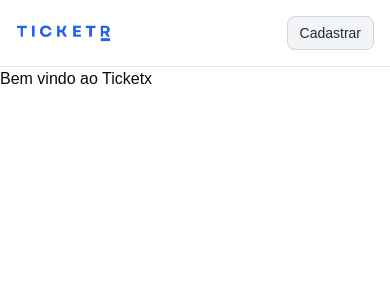
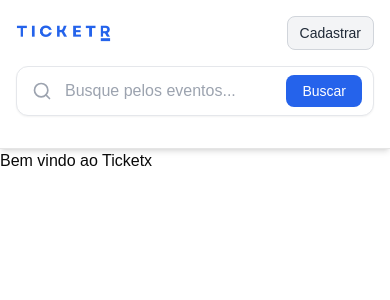
Before and after one commit to alecod/ticketx, a Next.js app: page / in a window 390 px wide. Shown: the top 300 px of the page. Built offline with nearby package versions, Linux system fonts and the light colour scheme; no server answers.

Commit message:
finish styles header

```diff
--- a/components/Header.tsx
+++ b/components/Header.tsx
@@ -1,11 +1,12 @@
-import Image from "next/image"
-import Link from "next/link"
-import logo from '@/images/logo.png'
-import { SignedIn, SignedOut, SignInButton, UserButton } from "@clerk/nextjs"
+import Image from "next/image";
+import Link from "next/link";
+import logo from "@/images/logo.png";
+import { SignedIn, SignedOut, SignInButton, UserButton } from "@clerk/nextjs";
+import SearchBar from "./SearchBar";
 
 function Header() {
   return (
-    <div className="border-b">
+    <div className="border-b shadow-md">
       <div className="flex flex-col lg:flex-row items-center gap-4 p-4">
         <div className="flex items-center justify-between w-full lg:w-auto">
           <Link href="/" className="font-bold shrink-0">
@@ -17,7 +18,6 @@ function Header() {
               className="w-24 lg:w-28"
             />
           </Link>
-
 
           <div className="lg:hidden">
             <SignedIn>
@@ -32,9 +32,65 @@ function Header() {
             </SignedOut>
           </div>
         </div>
+
+        <div className="w-full lg:max-w-2xl">
+          <SearchBar />
+        </div>
+
+        <div className="hidden lg:block ml-auto">
+          <SignedIn>
+            <div className="flex items-center gap-3">
+              <Link href="/seller">
+                <button
+                  type="button"
+                  className="bg-blue-600 text-white px-3 py-1.5 text-sm rounded-lg hover:bg-blue-700 transition"
+                >
+                  Vender Ingressos
+                </button>
+              </Link>
+              <Link href="/tickets">
+                <button
+                  type="button"
+                  className="bg-gray-100 text-black px-3 py-1.5 text-sm rounded-lg hover:bg-gray-300 transition"
+                >
+                  Meus Ingressos
+                </button>
+              </Link>
+              <UserButton />
+            </div>
+          </SignedIn>
+          <SignedOut>
+            <SignInButton mode="modal">
+              <button className="bg-gray-100 text-gray-800 px-3 py-1.5 text-sm rounded-lg hover:bg-gray-200 transition border border-gray-300">
+                Entrar
+              </button>
+            </SignInButton>
+          </SignedOut>
+        </div>
+
+        <div className="lg:hidden w-full flex justify-center gap-3">
+          <SignedIn>
+            <Link href="/seller" className="flex-1">
+              <button
+                type="button"
+                className="bg-blue-600 text-white px-3 py-1.5 text-sm rounded-lg hover:bg-blue-700 transition"
+              >
+                Vender Ingressos
+              </button>
+            </Link>
+            <Link href="/tickets">
+              <button
+                type="button"
+                className="bg-gray-100 text-black px-3 py-1.5 text-sm rounded-lg hover:bg-gray-300 transition"
+              >
+                Meus Ingressos
+              </button>
+            </Link>
+          </SignedIn>
         </div>
       </div>
-  )
+    </div>
+  );
 }
 
-export default Header
+export default Header;
--- /dev/null
+++ b/components/SearchBar.tsx
@@ -0,0 +1,26 @@
+import { SearchIcon } from "lucide-react";
+import Form from "next/form";
+
+function SearchBar() {
+  return (
+    <div>
+      <Form action={"/search"} className="relative">
+        <input
+          type="text"
+          name="q"
+          placeholder="Busque pelos eventos..."
+          className="w-full py-3 px-4 pl-12 bg-white rounded-xl border border-gray-200 shadow-sm focus:outline-none focus:ring-2 focus:ring-blue-500 focus:border-transparent transition-all duration-200"
+        />
+        <SearchIcon className="absolute left-4 top-1/2 -translate-y-1/2 text-gray-400 w-5 h-5" />
+        <button
+          type="submit"
+          className="absolute right-3 top-1/2 -translate-y-1/2 bg-blue-600 hover:bg-blue-700 transition-colors duration-200 rounded-lg text-white px-4 py-1.5 text-sm font-medium"
+        >
+          Buscar
+        </button>
+      </Form>
+    </div>
+  );
+}
+
+export default SearchBar;
```
Lines whose indentation alone changed are shown as unchanged.
